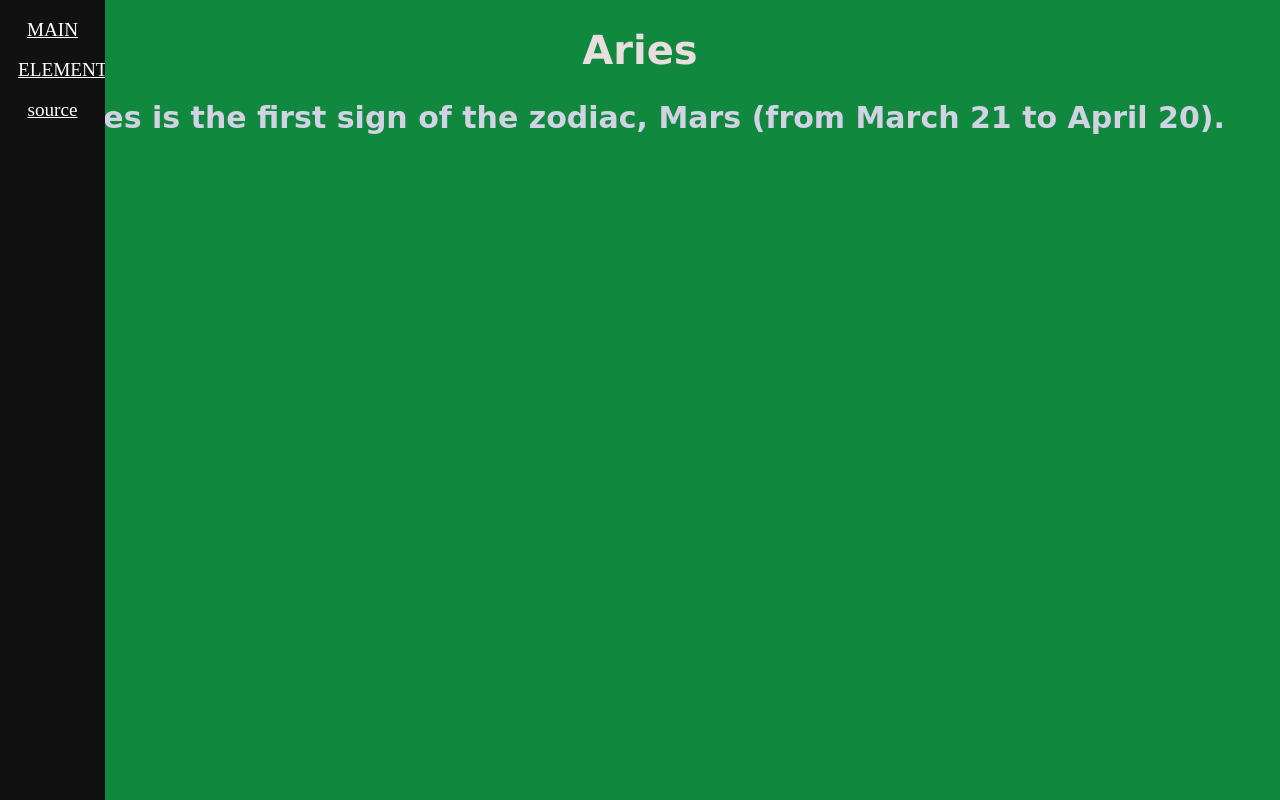
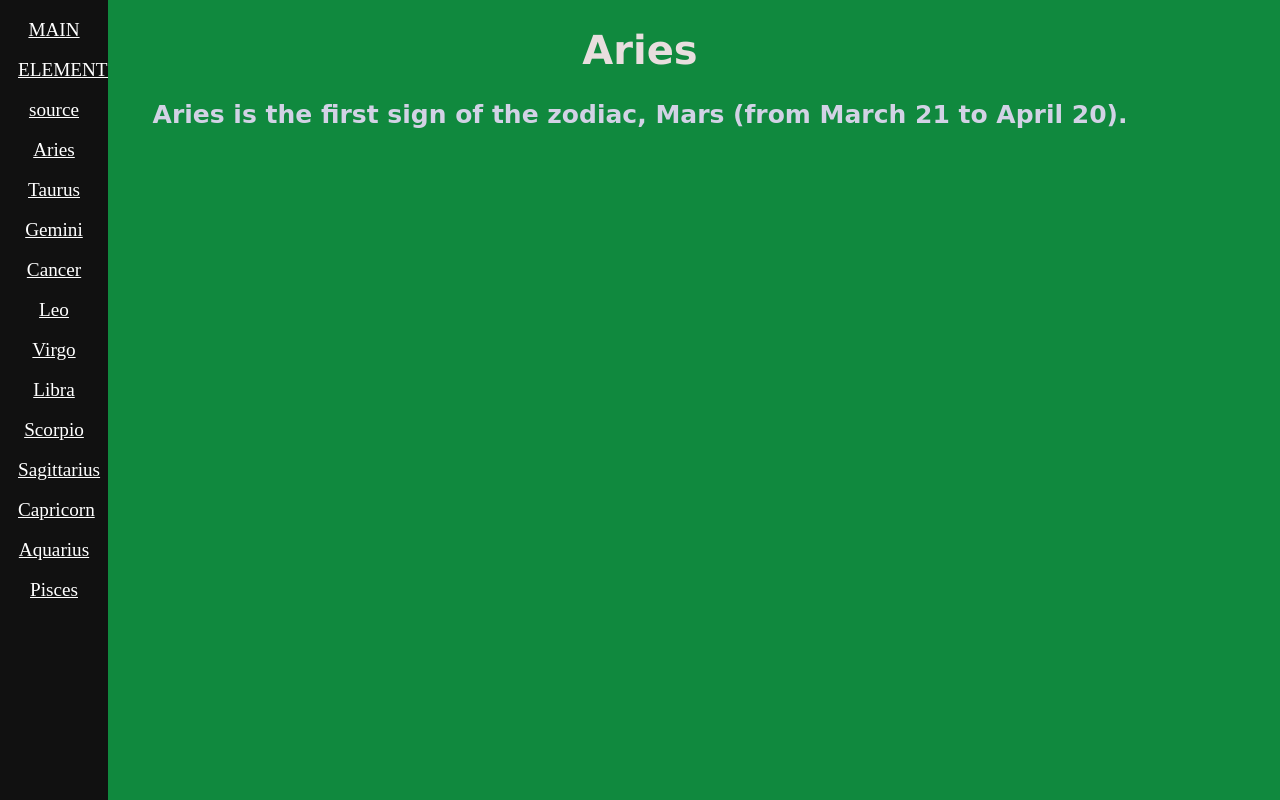
Before and after one commit to sergoyats/zodiac_signs, a Django app: page /horoscope/aries in a window 1280 px wide. Run offline with Django 4.2, Linux system fonts and the light colour scheme.

Commit message:
minor fixes

```diff
--- a/horoscope/static/horoscope/css/info.css
+++ b/horoscope/static/horoscope/css/info.css
@@ -2,7 +2,7 @@ h2 {
     color: #d2d2e5;
     text-align: center;
     font-family: "Comic Sans MS", "Comic Sans", cursive;
-    font-size: 30px;
+    font-size: 25px;
 }
 
 h1 {
--- a/horoscope/views.py
+++ b/horoscope/views.py
@@ -94,7 +94,7 @@ def get_info_about_sign_zodiac(request, sign_zodiac: str):
     data = {
         'description': description,
         'sign': sign_zodiac,
-        'zodiac_dict': zodiac_dict,
+        'zodiacs': zodiacs,
     }
     return render(request, 'horoscope/info_zodiac.html', context=data)
 
--- a/static/css/base.css
+++ b/static/css/base.css
@@ -7,7 +7,7 @@ nav {
     color: white;
     font-size: 2rem;
     height: 100%;
-    width: 105px;
+    width: 108px;
     position: fixed;
     z-index: 1;
     top: 0;
```
